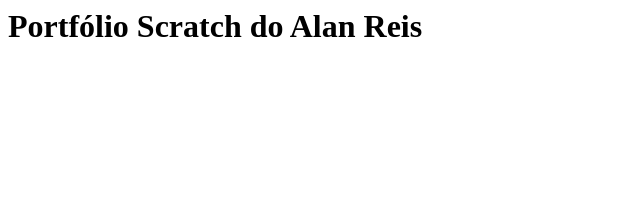
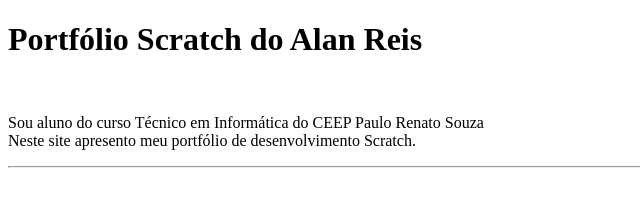
Before and after one commit to ReiSalan94/3-ti-ceep, a plain HTML site: page index.html in a window 1280 px wide. Shown: the whole page, without its empty margins (0-640 px from the left). Drawn offline with Linux system fonts and the light colour scheme.

Commit message:
Update index.html

```diff
--- a/index.html
+++ b/index.html
@@ -1,10 +1,20 @@
-<html>
-  <head>
-    <title>
-      CEEP 3 Informática
-    </title>
-  </head>
-  <body>
-    <h1>Portfólio Scratch do Alan Reis</h1>
-  </body>
+<!DOCTYPE html>
+<html lang="en">
+<head>
+  <meta charset="UTF-8">
+  <meta http-equiv="X-UA-Compatible" content="IE=edge">
+  <meta name="viewport" content="width=device-width, initial-scale=1.0">
+  <title>CEEP 3 Informática</title>
+</head>
+<body>
+  <h1> Portfólio Scratch do Alan Reis</h1>
+  <br>
+  <p>
+    Sou aluno do curso Técnico em Informática do
+    CEEP Paulo Renato Souza<br>
+    Neste site apresento meu portfólio de desenvolvimento Scratch.
+  </p>
+  <hr>
+
+</body>
 </html>
```
